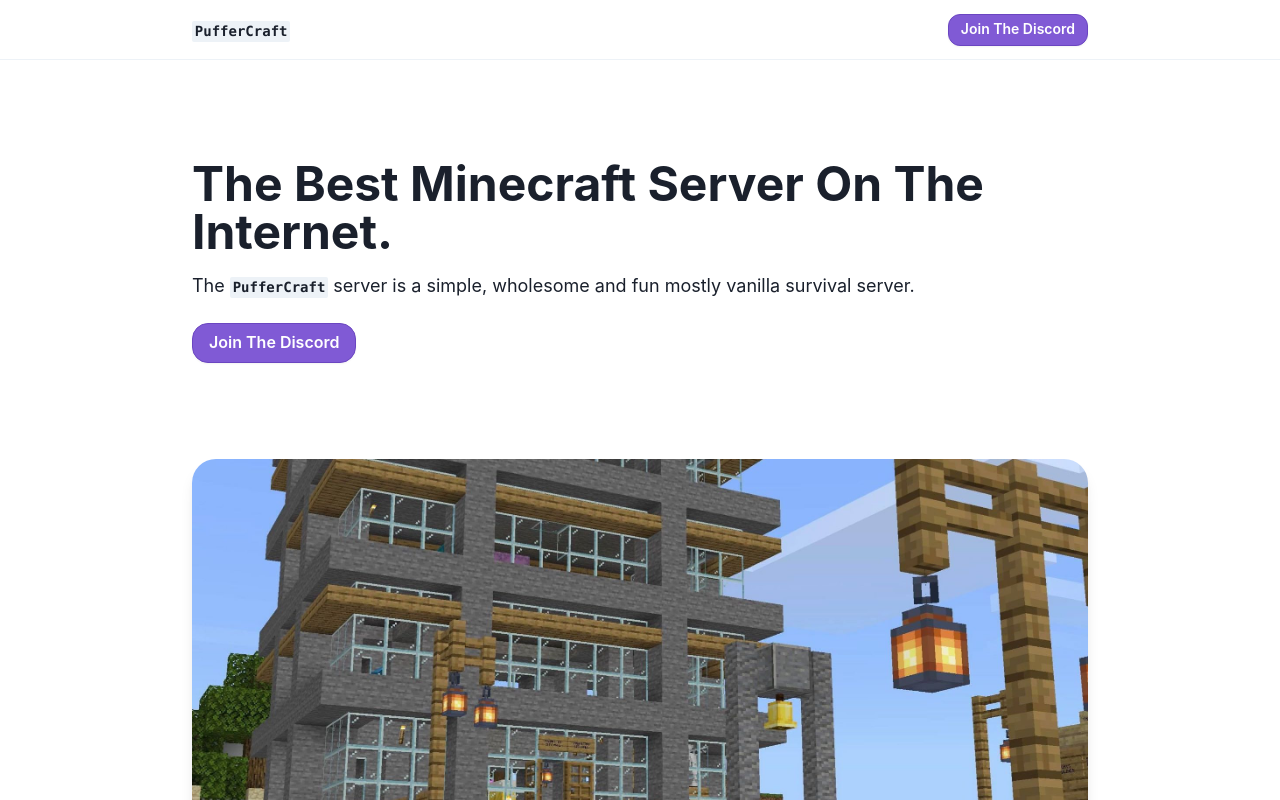
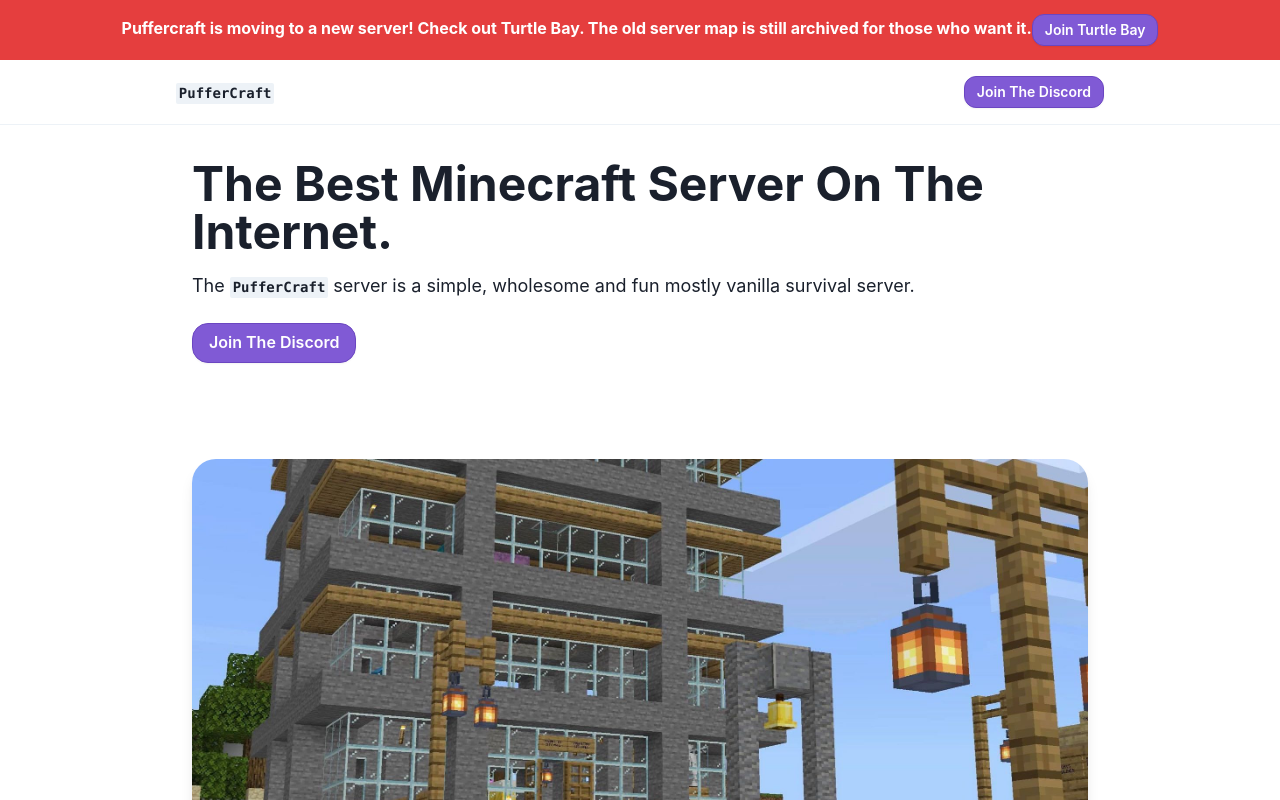
Before and after one commit to twofactor/dtbui.com, a Next.js app: page /minecraft in a window 1280 px wide. Shown: the top 800 px of the page. Built offline with nearby package versions, Linux system fonts and the light colour scheme.

Commit message:
update minecraft

```diff
--- a/pages/index.js
+++ b/pages/index.js
@@ -33,6 +33,7 @@
       </Head>
 
       <CSSReset />
+
       <Box
         width="100%"
         backgroundColor="#002451"
--- a/pages/minecraft.js
+++ b/pages/minecraft.js
@@ -35,15 +35,43 @@
         <meta property="og:url" content="https://www.dtbui.com/minecraft" />
       </Head>
       <CSSReset />
+      {/* Alert to show to migrate to new server */}
+
       <Box
         zIndex="1000"
         width="100%"
         backgroundColor="rgba(255, 255, 255, 0.94)"
         borderBottom="1px solid"
         borderBottomColor="gray.100"
-        height="60px"
         position="fixed"
       >
+        <Box
+          width="100%"
+          backgroundColor="red.500"
+          height="60px"
+          alignItems="center"
+          justifyContent="center"
+          display="flex"
+          padding="16px"
+        >
+          <Text color="white" fontWeight="bold">
+            Puffercraft is moving to a new server! Check out Turtle Bay. The old
+            server map is still archived for those who want it.
+            <Button
+              size="sm"
+              borderRadius="12px"
+              boxShadow="sm"
+              colorScheme="purple"
+              border="1px solid"
+              borderColor="purple.600"
+              as="a"
+              href="https://www.turtlebay.xyz"
+              target="_blank"
+            >
+              Join Turtle Bay
+            </Button>
+          </Text>
+        </Box>
         <Flex
           paddingLeft="32px"
           paddingRight="32px"
@@ -51,6 +79,7 @@
           margin="auto"
           maxWidth="960px"
           alignItems="center"
+          padding="16px"
         >
           <Link href="/minecraft">
             <Code fontWeight="bold">PufferCraft</Code>
```
